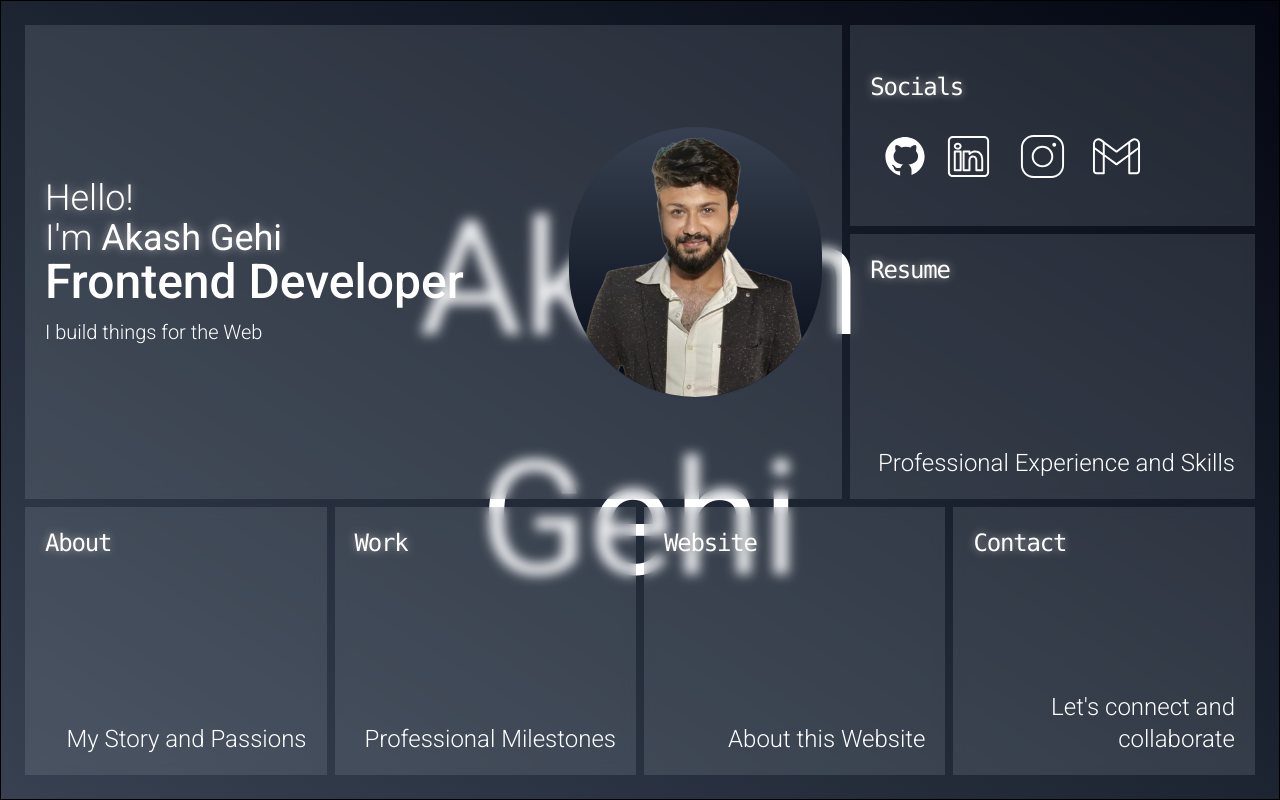
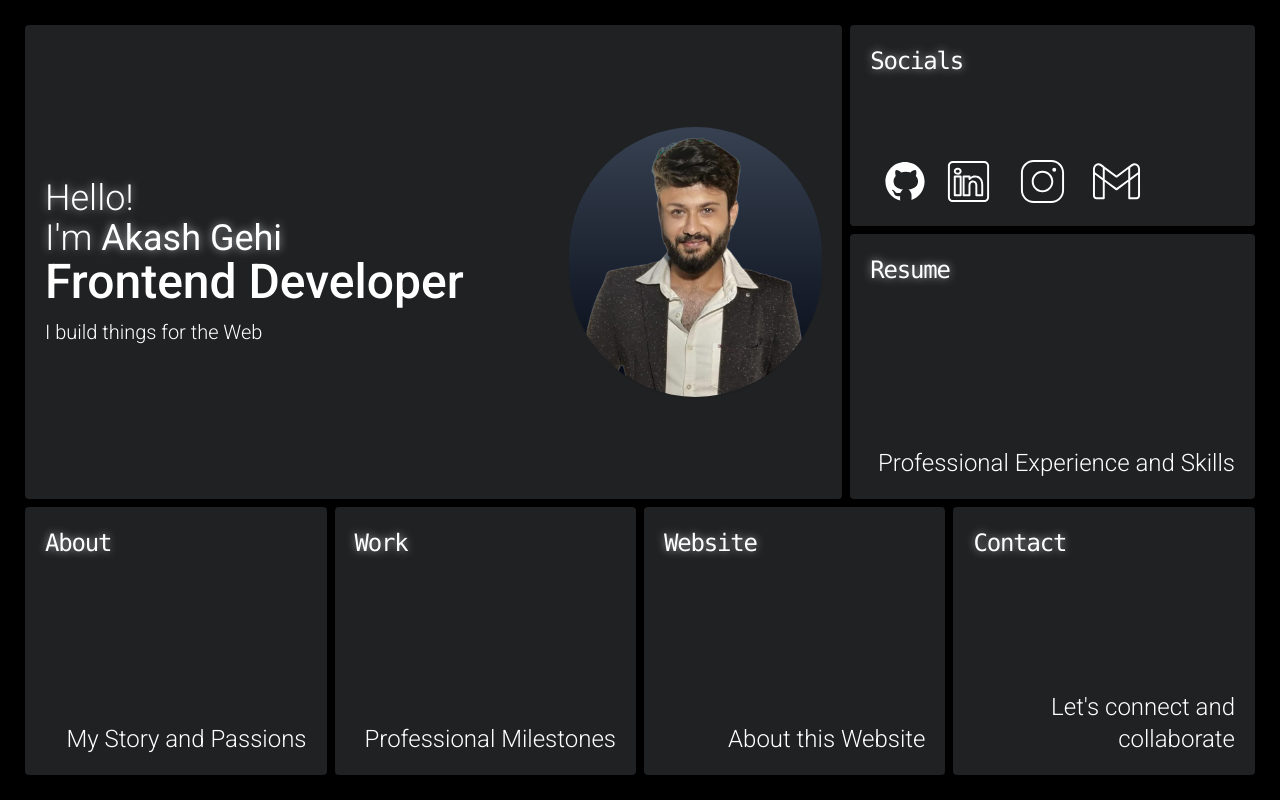
Before and after one commit to akashgehi/Portfolio, a Nuxt app: page / in a window 1280 px wide. Built offline with nearby package versions, Linux system fonts and the light colour scheme.

Commit message:
playing with svg blob, and removing transition wrapper and using simple timeline

```diff
--- a/components/HomepageTile.vue
+++ b/components/HomepageTile.vue
@@ -7,15 +7,12 @@
 <style>
 .homepage-tile{
 
-    @apply h-full w-full bg-gray-400 backdrop-filter backdrop-blur-[6px] bg-opacity-[.2] p-3 md:p-5 flex items-center text-xl box-border font-light hover:bg-opacity-50 outline-gray-100/50 hover:cursor-pointer  hover:size-[105%]
-   hover:shadow hover:shadow-gray-50/20 transition-all ;
+    @apply h-full w-full bg-gray-400 backdrop-filter backdrop-blur-[6px] bg-opacity-[.2] p-3 md:p-5 flex items-center text-xl box-border font-light hover:bg-opacity-0 outline-gray-100/50
+    hover:cursor-pointer
+    hover:backdrop-blur-[1px] transition-all rounded;
 
 
 
 
     }
-    .homepage-tile:hover{
-    background-color: transperent;
-    transition: background-color 2s linear;
-}
 </style>
--- /dev/null
+++ b/components/TransitionWrapper.vue
@@ -0,0 +1,99 @@
+components/TransitionWrapper.vue
+<template>
+    <div ref="wrapper">
+      <slot />
+    </div>
+  </template>
+
+  <script setup>
+  import { ref, onMounted } from 'vue';
+  import gsap from 'gsap';
+
+  const props = defineProps({
+    enterTransition: {
+      type: String,
+      default: 'fade',
+    },
+    leaveTransition: {
+      type: String,
+      default: 'fade',
+    },
+    duration: {
+      type: Number,
+      default: 1,
+    },
+  });
+
+  const wrapper = ref(null);
+
+  const leaveAnimation = () => {
+    return new Promise((resolve) => {
+      let animation;
+      switch (props.leaveTransition) {
+        case 'slide-left':
+          animation = gsap.to(wrapper.value, {
+            duration: props.duration,
+            x: '-100%',
+            onComplete: resolve,
+          });
+          break;
+        case 'slide-right':
+          animation = gsap.to(wrapper.value, {
+            duration: props.duration,
+            x: '100%',
+            onComplete: resolve,
+          });
+          break;
+        case 'fade':
+        default:
+          animation = gsap.fromTo(wrapper.value, {
+            clipPath: 'polygon(0%,0%,100%,0%,100%,100%,100%,0%)'
+          },{
+            clipPath: 'polygon(0%,0%,100%,0%,100%,100%,100%,0%)'
+          ,duration:1});
+          break;
+      }
+    });
+  };
+
+  const enterAnimation = () => {
+    switch (props.enterTransition) {
+      case 'slide-left':
+        gsap.from(wrapper.value, {
+          duration: props.duration,
+          x: '100%',
+          stagger:.1
+        });
+        break;
+      case 'slide-right':
+        gsap.from(wrapper.value, {
+          duration: props.duration,
+          x: '-100%',
+        });
+        break;
+      case 'fade':
+      default:
+        gsap.from(wrapper.value, {
+          duration: props.duration,
+          opacity: 0,
+        });
+        break;
+    }
+  };
+
+  onMounted(() => {
+    enterAnimation();
+  });
+  const transitionWrapper = ref(null);
+
+onBeforeRouteLeave((to, from, next) => {
+leaveAnimation().then(() => {
+    next();
+  });
+})
+  defineExpose({ leaveAnimation });
+  </script>
+
+  <style scoped>
+  /* Add any necessary styles here */
+  </style>
--- /dev/null
+++ b/layouts/default.vue
@@ -0,0 +1,54 @@
+<!-- layouts/default.vue -->
+<template>
+    <div class="layout">
+        <div class="bg-gradient-to-bl from-gray-950  to-gray-700 h-screen text-white">
+          <NuxtPage />
+        <!-- </div> -->
+    </div>
+</div>
+  </template>
+
+  <script setup>
+
+ const displayTransition = ref(false)
+const state = reactive({
+    display: 'Akash Gehi'
+})
+
+function changeDisplay(newDisplay) {
+    displayTransition.value = true
+    setTimeout(() => {
+        state.display = newDisplay
+        displayTransition.value = false
+    }, 250) // Half of the duration to ensure smooth transition
+}
+const displayComputed = computed(() => {
+    return state.display
+})
+
+  </script>
+
+  <style scoped>
+  .layout {
+    position: relative;
+    min-height: 100vh;
+    overflow: hidden;
+  }
+  .background {
+    position: fixed;
+    top: 0;
+    left: 0;
+    width: 100%;
+    height: 100%;
+    background-image: url('~/assets/background.jpg'); /* Replace with your background image */
+    background-size: cover;
+    background-repeat: no-repeat;
+    background-position: center center;
+    z-index: -1; /* Ensure the background is behind the content */
+  }
+  .content {
+    position: relative;
+    z-index: 1;
+    width: 100%;
+  }
+  </style>
--- a/pages/index.vue
+++ b/pages/index.vue
@@ -1,38 +1,66 @@
 <template>
-    <div class="main-tile  grid md:grid-cols-12 md:gap-1 bg-gradient-to-bl from-gray-950  to-gray-700 text-white">
-        <h1 class="bg-title fixed left-[50%] top-[50%] transform translate-x-[-50%] translate-y-[-50%] text-center w-fit md:text-[10rem]  transition-all duration-500 ease-in-out"
-            :class="{ 'fade-enter-active': displayTransition }">
-            {{ displayComputed }}
+    <div class="main-tile bg-black grid md:grid-cols-12 md:gap-1 text-white">
+        <h1 class="fixed text-white top-[50%] left-[50%] translate-x-[-50%] translate-y-[-50%] text-[5rem]">
+            <svg class="size-[200%]" xmlns="http://www.w3.org/2000/svg" x="0px" y="0px" viewBox="0 0 288 288">
+                <linearGradient id="PSgrad_0" x1="70.711%" x2="0%" y1="70.711%" y2="0%">
+                    <stop offset="0%" stop-color="rgb(95,54,152)" stop-opacity="1" />
+                    <stop offset="100%" stop-color="rgb(247,109,138)" stop-opacity="1" />
+                </linearGradient>
+                <path fill="url(#PSgrad_0)">
+                    <animate repeatCount="indefinite" attributeName="d" dur="10s"
+                        values="M37.5,186c-12.1-10.5-11.8-32.3-7.2-46.7c4.8-15,13.1-17.8,30.1-36.7C91,68.8,83.5,56.7,103.4,45 c22.2-13.1,51.1-9.5,69.6-1.6c18.1,7.8,15.7,15.3,43.3,33.2c28.8,18.8,37.2,14.3,46.7,27.9c15.6,22.3,6.4,53.3,4.4,60.2 c-3.3,11.2-7.1,23.9-18.5,32c-16.3,11.5-29.5,0.7-48.6,11c-16.2,8.7-12.6,19.7-28.2,33.2c-22.7,19.7-63.8,25.7-79.9,9.7 c-15.2-15.1,0.3-41.7-16.6-54.9C63,186,49.7,196.7,37.5,186z; M51,171.3c-6.1-17.7-15.3-17.2-20.7-32c-8-21.9,0.7-54.6,20.7-67.1c19.5-12.3,32.8,5.5,67.7-3.4C145.2,62,145,49.9,173,43.4 c12-2.8,41.4-9.6,60.2,6.6c19,16.4,16.7,47.5,16,57.7c-1.7,22.8-10.3,25.5-9.4,46.4c1,22.5,11.2,25.8,9.1,42.6 c-2.2,17.6-16.3,37.5-33.5,40.8c-22,4.1-29.4-22.4-54.9-22.6c-31-0.2-40.8,39-68.3,35.7c-17.3-2-32.2-19.8-37.3-34.8 C48.9,198.6,57.8,191,51,171.3z; M37.5,186c-12.1-10.5-11.8-32.3-7.2-46.7c4.8-15,13.1-17.8,30.1-36.7C91,68.8,83.5,56.7,103.4,45 c22.2-13.1,51.1-9.5,69.6-1.6c18.1,7.8,15.7,15.3,43.3,33.2c28.8,18.8,37.2,14.3,46.7,27.9c15.6,22.3,6.4,53.3,4.4,60.2 c-3.3,11.2-7.1,23.9-18.5,32c-16.3,11.5-29.5,0.7-48.6,11c-16.2,8.7-12.6,19.7-28.2,33.2c-22.7,19.7-63.8,25.7-79.9,9.7 c-15.2-15.1,0.3-41.7-16.6-54.9C63,186,49.7,196.7,37.5,186z	" />
+                </path>
+            </svg>
         </h1>
-        <span class="col-span-12 border border-black gap-1 md:gap-2
+
+        <span class="tiles-div col-span-12 border border-black gap-1 md:gap-2
         grid grid-cols-12  h-screen p-2 md:p-6">
-<HomepageTile @mouseover="changeDisplay('Akash Gehi')" class="HomepageTile col-span-12 md:col-span-8 md:row-span-4">
-    <div  @click="router.push('/resume')" class="grid gap-2 items-center grid-cols-12">
+            <HomepageTile class="HomepageTile col-span-12 md:col-span-8 md:row-span-4">
+                <div @click="router.push('/resume')" class="grid gap-2 items-center grid-cols-12">
                     <span class=" col-span-7 md:col-span-8">
-                    <h2 class="  text-2xl md:text-4xl drop-shadow-font">Hello! <br> I'm<strong> Akash Gehi</strong></h2>
+                        <h2 class="  text-2xl md:text-4xl drop-shadow-font">Hello! <br> I'm<strong> Akash Gehi</strong>
+                        </h2>
                         <!-- </span> -->
                         <h3 class=" text-3xl md:text-5xl font-medium">Frontend Developer</h3>
                         <p class="mt-3">I build things for the Web</p>
                     </span>
-                        <div class="col-span-5 rounded-full bg-gradient-to-t from- md:col-span-4 overflow-clip   shadow-sm ">
+                    <div
+                        class="col-span-5 rounded-full bg-gradient-to-t from- md:col-span-4 overflow-clip   shadow-sm ">
                         <img src="../public/file-1.png" class="shadow-md my-auto aspect-auto " alt="Akash Gehi" />
                     </div>
                 </div>
             </HomepageTile>
-<HomepageTile @mouseover="changeDisplay('Socials')" class="HomepageTile col-span-7 md:col-span-4 md:row-span-1 ">
+            <HomepageTile class="HomepageTile col-span-7 md:col-span-4 md:row-span-1 ">
                 <div class="secondary-tile">
 
                     <h2>Socials</h2>
                     <p class="social-icons text-white grid grid-cols-4 gap-1 items-end justify-end ml-auto ">
-        <img src="../public/icons8-github.svg" class="size-full" alt=""/><img src="../public/icons8-linkedin.svg" alt=""><img src="../public/icons8-instagram.svg" alt=""><img src="../public/icons8-gmail.svg" alt="">
+                        <img src="../public/icons8-github.svg" class="size-full" alt="" /><img
+                            src="../public/icons8-linkedin.svg" alt=""><img src="../public/icons8-instagram.svg"
+                            alt=""><img src="../public/icons8-gmail.svg" alt="">
                     </p>
                 </div>
             </HomepageTile>
-<HomepageTile @mouseover="changeDisplay('Resume')" class="HomepageTile col-span-5 md:col-span-4 md:row-span-3 secondary-tile"><h2>Resume</h2><p>Professional Experience and Skills</p></HomepageTile>
-<HomepageTile @mouseover="changeDisplay('About')" class="HomepageTile col-span-12 md:col-span-3 md:row-span-3 secondary-tile"><h2>About</h2><p>My Story and Passions</p></HomepageTile>
-<HomepageTile @mouseover="changeDisplay('Work')" class="HomepageTile col-span-12 md:col-span-3 md:row-span-3 secondary-tile"><h2>Work</h2><p>Professional Milestones</p></HomepageTile>
-<HomepageTile @mouseover="changeDisplay('Website')" class="HomepageTile col-span-6 md:col-span-3 md:row-span-3 secondary-tile"><h2>Website</h2><p>About this Website</p></HomepageTile>
-<HomepageTile @mouseover="changeDisplay('Contact')" class="HomepageTile col-span-6 md:col-span-3 md:row-span-3 secondary-tile"><h2>Contact</h2><p>Let's connect and collaborate</p></HomepageTile>
+            <HomepageTile class="HomepageTile col-span-5 md:col-span-4 md:row-span-3 secondary-tile">
+                <h2>Resume</h2>
+                <p>Professional Experience and Skills</p>
+            </HomepageTile>
+            <HomepageTile class="HomepageTile col-span-12 md:col-span-3 md:row-span-3 secondary-tile">
+                <h2>About</h2>
+                <p>My Story and Passions</p>
+            </HomepageTile>
+            <HomepageTile class="HomepageTile col-span-12 md:col-span-3 md:row-span-3 secondary-tile">
+                <h2>Work</h2>
+                <p>Professional Milestones</p>
+            </HomepageTile>
+            <HomepageTile class="HomepageTile col-span-6 md:col-span-3 md:row-span-3 secondary-tile">
+                <h2>Website</h2>
+                <p>About this Website</p>
+            </HomepageTile>
+            <HomepageTile class="HomepageTile col-span-6 md:col-span-3 md:row-span-3 secondary-tile">
+                <h2>Contact</h2>
+                <p>Let's connect and collaborate</p>
+            </HomepageTile>
         </span>
     </div>
 </template>
@@ -40,25 +68,12 @@
 <script setup>
 import { reactive, computed, ref, onMounted } from 'vue'
 import { useRouter } from 'vue-router'
-
+import TransitionWrapper from '~/components/TransitionWrapper.vue';
 const { $gsap: gsap, $Draggable: Draggable } = useNuxtApp();
 const router = useRouter()
 
-const state = reactive({
-    display: 'Akash Gehi'
-})
-
-const displayTransition = ref(false)
 const isOverlayVisible = ref(false)
 const overlayContent = ref('')
-
-function changeDisplay(newDisplay) {
-    displayTransition.value = true
-    setTimeout(() => {
-        state.display = newDisplay
-        displayTransition.value = false
-    }, 250) // Half of the duration to ensure smooth transition
-}
 
 function openOverlay(content) {
     router.push({ name: '/' + content })
@@ -75,11 +90,28 @@ const displayComputed = computed(() => {
     return state.display
 })
 
+let tl = ref(null)
+// const transitionWrapper = ref(null);
+
+onBeforeRouteLeave((to, from, next) => {
+    tl = gsap.timeline(); //create the timeline
+    tl.to('.tiles-div', { autoAlpha: 0, duration: .75 })
+
+    gsap.set('svg', { visibility: 'hidden' })
+    tl.to('svg', { visibility: 'visible', scaleY: 7, scaleX: 7, duration:1, ease: 'ease-in' }).then(() => {next();})
+})
+
 onMounted(() => {
+    tl = gsap.timeline(); //create the timeline
+
+    // gsap.set('svg', {visibility:'hidden'})
+    tl.from('svg', { visibility: 'visible', width: 0, height: 0, duration: 1 })
+
+
     const tiles = document.querySelectorAll('.HomepageTile')
     gsap.set(tiles, { display: 'none' }) // Set initial visibility to hidden
 
-    const tl = gsap.timeline()
+    // const tl = gsap.timeline()
 
     tiles.forEach((tile, index) => {
         // Generate random x and y values for entry direction
@@ -87,8 +119,8 @@ onMounted(() => {
         const y = Math.random() > 0.5 ? 50 : -50
 
         tl.fromTo(tile,
-            { opacity: 0, x, y, scale: 0.9, filter: "blur(10px)", display: 'flex', visibility: 'visible' },
-            { opacity: 1, x: 0, y: 0, scale: 1, filter: "blur(0px)", duration: index == 0 ? .3 : 0.1, delay: 0.01, ease: 'power1.out' })
+            { opacity: 0, x, y, scale: 0.9, filter: "blur(10px)", display: 'flex', visibility: 'visible', delay: 1 },
+            { opacity: 1, x: 0, y: 0, scale: 1, filter: "blur(0px)", duration: index == 0 ? .5 : 0.3, delay: -.0005, ease: 'power3.in' })
     })
 })
 </script>
@@ -100,33 +132,39 @@ label {
     font-family: 'Roboto', sans-serif;
 }
 
+/*
 .glass-tile {
     @apply h-full w-full bg-gray-400 bg-clip-padding backdrop-filter backdrop-blur-[6px] bg-opacity-[.2] p-5 flex items-center text-xl box-border font-light hover:bg-opacity-5 outline-gray-100/50 hover:cursor-pointer
-    hover:scale-[1.2] hover:shadow hover:shadow-gray-50/20 transition-all
+    hover:shadow hover:shadow-gray-50/20 transition-all
     max-md:mt-2;
     transition-duration: .3s;
-}
-.HomepageTile{
+} */
+.HomepageTile {
     @apply hover:scale-[1.5]
 }
-.secondary-tile{
-@apply flex flex-col justify-between items-start gap-2
+
+.secondary-tile {
+    @apply flex flex-col justify-between items-start gap-2 h-full
 }
-.secondary-tile h2{
+
+.secondary-tile h2 {
     @apply text-lg md:text-xl xl:text-2xl tracking-tighter font-extralight shadow-white drop-shadow-font font-mono
 }
-.secondary-tile p{
+
+.secondary-tile p {
     @apply text-lg md:text-2xl xl:text-2xl ml-auto flex-wrap text-right
 }
+
 .glass-tile h1,
 .glass-tile h2,
 .glass-tile p {
     @apply drop-shadow-font;
 }
 
-.social-icons img{
-    @apply  max-h-[70%] hover:scale-[1.1] transition-all
+.social-icons img {
+    @apply max-h-[70%] hover:scale-[1.1] transition-all
 }
+
 .fade-enter-active {
     opacity: 0;
     transition: opacity 0.5s;
```
Also changed, not shown: pages/resume.vue (+24 -1 lines). Lines whose indentation alone changed are shown as unchanged.
